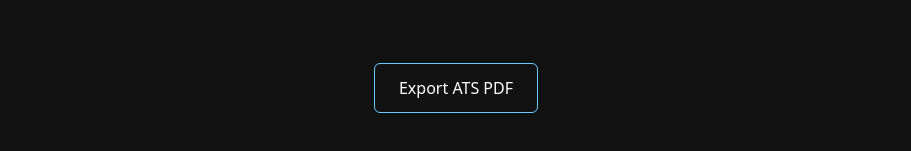
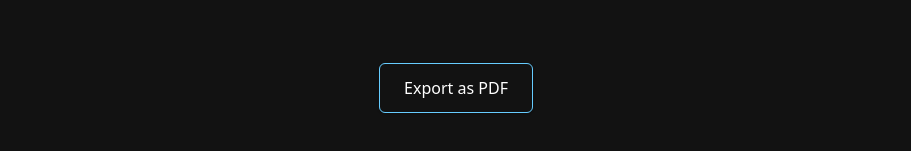
Before and after one commit to JacobHeater/jacobheater.github.io, a Next.js app: page /about/resume in a window 1280 px wide. Shown: the part 3242-3393 px from the top of the page, without its empty margins (184-1095 px from the left). Built offline with nearby package versions, Linux system fonts and the light colour scheme; a web font is replaced by a local one.

Commit message:
Update button label for PDF export to improve clarity

```diff
--- a/src/app/about/resume/page.tsx
+++ b/src/app/about/resume/page.tsx
@@ -201,7 +201,7 @@ function ResumePageContent() {
           className="no-print"
           onClick={exportToPdf}
           disabled={exporting}>
-          {exporting ? 'Generating PDF...' : 'Export ATS PDF'}
+          {exporting ? 'Generating PDF...' : 'Export as PDF'}
         </Button>
       </div>
     </>
```
